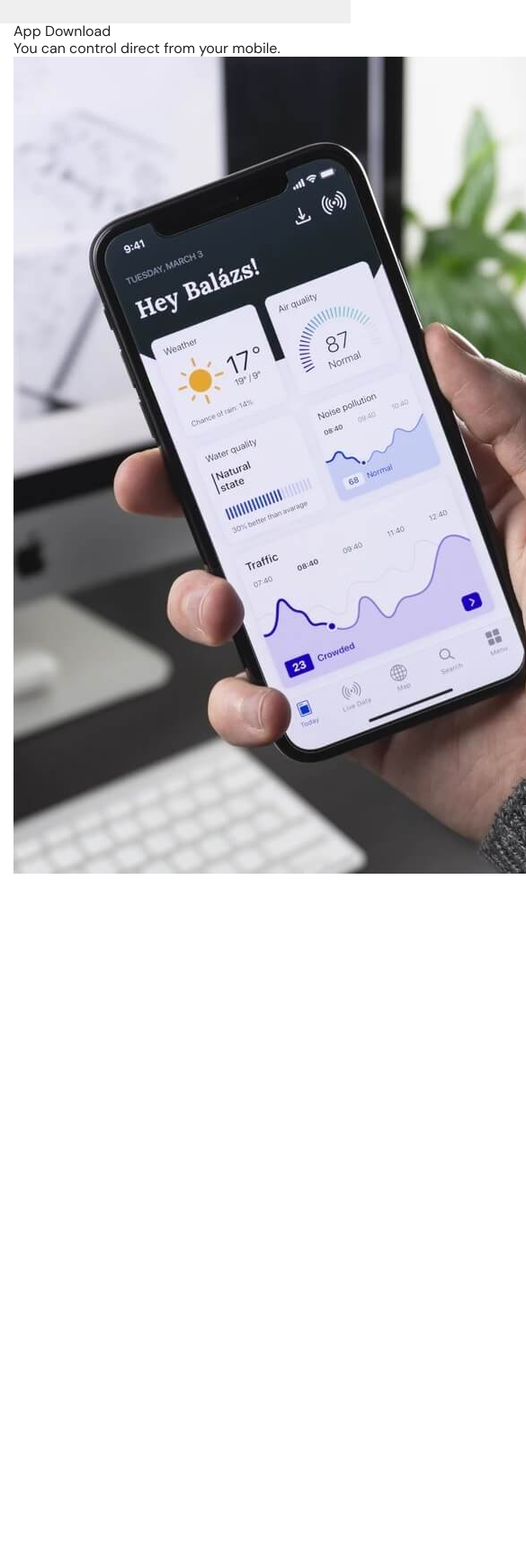
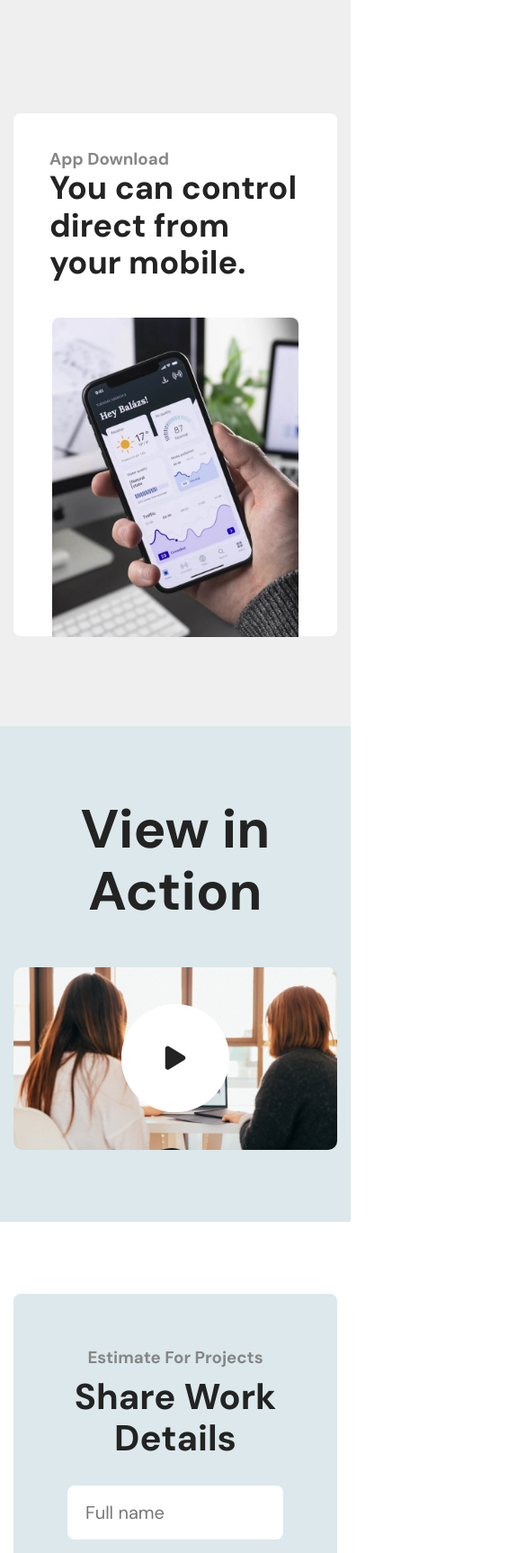
Before and after one commit to vankhanh3704/Mini-Project-FE, a plain HTML site: page index.html in a window 390 px wide. Shown: the part 1800-3526 px from the top of the page at 90% size, 585 px wide, since content can reach past the window. Before the commit the page ends 2776 px from the top, so only its background shows below. Drawn offline with Linux system fonts and the light colour scheme.

Commit message:
add section three, view action, form contact

```diff
--- a/assets/css/base.css
+++ b/assets/css/base.css
@@ -9,6 +9,7 @@
     --color-text: #232323;
     --color-bg1: #efefef;
     --color-bg2: #dce8eb;
+    --color-bg3: #fff;
     --font : "DM Sans", serif;
 }
 
--- a/assets/css/style.css
+++ b/assets/css/style.css
@@ -247,6 +247,114 @@
 }
 /* END SECTION TWO */
 
+/* SECTION THREE */
+
+.section-three{
+  background: var(--color-bg1);
+  padding: 100px 0;
+}
+.section-three .inner-wrap{
+  display: flex;
+  padding: 40px;
+  background: #fff;
+  border-radius: 8px;
+}
+
+.section-three .inner-image{
+  width: 35%;
+  margin-left: 50px;
+  bottom: 0;
+  position: relative;
+}
+.section-three .inner-image img {
+  position: absolute;
+  width: 100%;
+  height: auto;
+  border-radius: 8px 8px 0 0;
+  bottom: -40px;
+
+}
+.section-three .inner-content{
+  flex: 1;
+}
+.section-three .inner-content .inner-sub-title{
+  margin: 0;
+  color: #868686;
+}
+.section-three .inner-content .inner-title{
+  margin: 0;
+  font-size: 70px;
+  color: var(--color-text);
+}
+
+@media (max-width: 1199.98px){
+  .section-three .inner-image{
+    margin-left: 33px;
+  }
+}
+@media (max-width: 991.98px){
+  .section-three .inner-wrap{
+    flex-wrap: wrap;
+  }
+  .section-three .inner-content{
+    width: 100%;
+    flex: none;
+  }
+  .section-three .inner-image{
+    width: 100%;
+    margin-left: 0;
+    text-align: center;
+
+  }
+  .section-three .inner-image img{
+    position: static;
+    width: 50%;
+    height: auto;
+    margin-bottom: -45px;
+
+  }
+  .section-three .inner-content .inner-title{
+    font-size: 54px;
+    margin-bottom: 40px;
+
+  }
+}
+
+@media (max-width : 767.98px){
+  .section-three .inner-image img{
+    width: 98%;
+  }
+  .section-three .inner-content .n{
+    text-align: center;
+  }
+  .section-three .inner-content .inner-title{
+    font-size: calc( 1.98rem + (3.8 - 1.98) * ((100vw - 20rem) / (48 - 20)));
+  }
+}
+/* END SECTION THREE */
+
+/* BOX HEAD */
+.box-head{
+
+}
+.box-head-center{
+  text-align: center;
+}
+.box-head .inner-sub-title{
+  color: #868686;
+  margin-top: 0;
+  margin-bottom: 10px;
+}
+.box-head .inner-title{
+  color: var(--color-text);
+  margin-top: 0;
+  font-size: 60px;
+  margin-bottom: 10px;
+}
+/* END BOX HEAD */
+
+
+
 /* BUTTONS */
 .button{
     color: var(--color-text);
@@ -257,6 +365,7 @@
     /* do dùng thẻ a nên phải để như này để k bị lỗi */
     display: inline-block;
     font-weight: 600;
+    cursor: pointer;
 }
 
 .button-two{
@@ -267,6 +376,7 @@
     background-color: #fff;
     border-color: #fff;
 }
+
 
 .button-two-outline{
     color: #fff;
@@ -279,4 +389,140 @@
     border-color: var(--color-two);
     color: black;
 }
+.button-dark{
+  background-color: var(--color-text);
+  border-color: var(--color-text);
+  color: #fff;
+}
+.button-dark:hover{
+  background-color: var(--color-two);
+  border-color: var(--color-two);
+  color: var(--color-text);
+}
 /* END BUTTONS */
+
+/* VIEW ACTION */
+.view-action{
+  padding: 80px 0;
+  background-color: var(--color-bg2);
+}
+.view-action .inner-wrap {
+  margin-top: 50px;
+  position: relative;
+  aspect-ratio: 16/9;
+  border-radius: 10px;
+  /* nhung thang thua ra sẽ bị ẩn đi */
+  overflow: hidden;
+}
+.view-action .inner-wrap img{
+  width: 100%;
+  height: auto;
+  border-radius: 10px;
+  object-fit: cover;
+}
+.view-action .inner-wrap .inner-button{
+  cursor: pointer;
+  position: absolute;
+  top: calc(50% - 60px);
+  left: calc(50% - 60px);
+  background-color: #fff;
+  width: 120px;
+  height: 120px;
+  border-radius: 50%;
+  display: flex;
+  align-items: center;
+  justify-content: center;
+  font-size: 30px;
+}
+.view-action .inner-wrap .inner-button::before{
+    position: absolute;
+    content: '';
+    top: 50%;
+    left: 50%;
+    transform: translate(-50%, -50%);
+    width: 120px;
+    height: 120px;
+    background: #ffffff;
+    opacity: 0.8;
+    border-radius: 50%;
+    animation-duration: 1s;
+    animation-name: icons;
+    animation-iteration-count: infinite;
+    z-index: 0;
+}
+.view-action .inner-wrap .inner-button i {
+  position: relative;
+}
+@keyframes icons {
+  from {
+    width: 120px;
+    height: 120px;
+    opacity: 0.8;
+  }
+  to {
+    width: 160px;
+    height: 160px;
+    opacity: 0;
+  }
+}
+
+
+/* END VIEW ACTION */
+
+/* CONTACT FORM */
+.contact-form{
+  padding: 80px 0;
+}
+
+.contact-form .inner-wrap{
+
+  background: var(--color-bg2);
+  padding: 60px;
+  border-radius: 8px;
+}
+
+.contact-form .inner-form-wrap{
+  margin-top: 30px;
+  display: flex;
+  flex-wrap:wrap ;
+  margin-bottom: 20px;
+  justify-content: space-between;
+}
+.contact-form .inner-form-wrap input{
+  width: 32.5%;
+  height: 60px;
+
+}
+.contact-form .inner-form-wrap textarea{
+  width: 100%;
+  height: 200px;
+}
+.contact-form .inner-form-wrap input, .contact-form .inner-form-wrap textarea{
+  margin-bottom: 20px;
+  border: none;
+  border-radius: 8px;
+  padding: 10px 20px;
+  font-size: 20px;
+  /* khi click vào sẽ k có cái khung */
+  outline: 0;
+}
+/* .contact-form .inner-form-wrap input:nth-child(2){
+  margin: 0 10px;
+} */
+
+.contact-form .inner-button {
+  text-align: right;
+}
+
+@media (max-width: 991.98px){
+  .contact-form .inner-form-wrap input{
+    width: 100%;
+  }
+  .contact-form .box-head {
+    text-align: center;
+  }
+  .contact-form .box-head .inner-title{
+    font-size: 40px;
+  }
+}
+/* END CONTACT FORM */
--- a/index.html
+++ b/index.html
@@ -124,13 +124,13 @@
 	<!-- END SECTION TWO -->
 
 	<!-- SECTION THREE -->
-	<!-- END SECTION THREE -->
+
 	<div class="section-three">
 		<div class="container">
 			<div class="inner-wrap">
 				<div class="inner-content">
-					<div class="inner-sub-title">App Download</div>
-					<div class="inner-title">You can control direct from your mobile.</div>
+					<h3 class="inner-sub-title">App Download</h3>
+					<h2 class="inner-title">You can control direct from your mobile.</h2>
 				</div>
 				<div class="inner-image">
 					<img src="assets/images/features2.jpg" alt="">
@@ -138,6 +138,49 @@
 			</div>
 		</div>
 	</div>
+	<!-- END SECTION THREE -->
+
+<!-- VIEW ACTION -->
+ <div class="view-action">
+	<div class="container">
+		<div class="box-head box-head-center">
+			<h2 class="inner-title">View in Action</h2>
+		</div>
+		<div class="inner-wrap">
+			<img src="assets/images/background4.jpg" alt="">
+			<div class="inner-button">
+				<i class="fa-solid fa-play"></i>
+			</div>
+		</div>
+	</div>
+ </div>
+<!-- END VIEW ACTION -->
+
+	<!-- FORM CONTACT -->
+	<div class="contact-form">
+		<div class="container">
+			<div class="inner-wrap">
+				<form action="">
+					<div class="box-head">
+						<h3 class="inner-sub-title">Estimate For Projects</h3>
+						<h2 class="inner-title">Share Work Details</h2>
+					</div>
+
+					<div class="inner-form-wrap">
+						<input type="text" placeholder="Full name">
+						<input type="text" placeholder="Email address">
+						<input type="text" placeholder="Subject">
+						<textarea type="text" placeholder="Work Details"></textarea>
+					</div>
+
+					<div class="inner-button ">
+						<button class="button button-dark">Subscribe Now </button>
+					</div>
+				</form>
+			</div>
+		</div>
+	</div>
+	<!-- END FORM CONTACT -->
 </body>
 
 </html>
```
Also changed, not shown: assets/images/background4.jpg (added).
